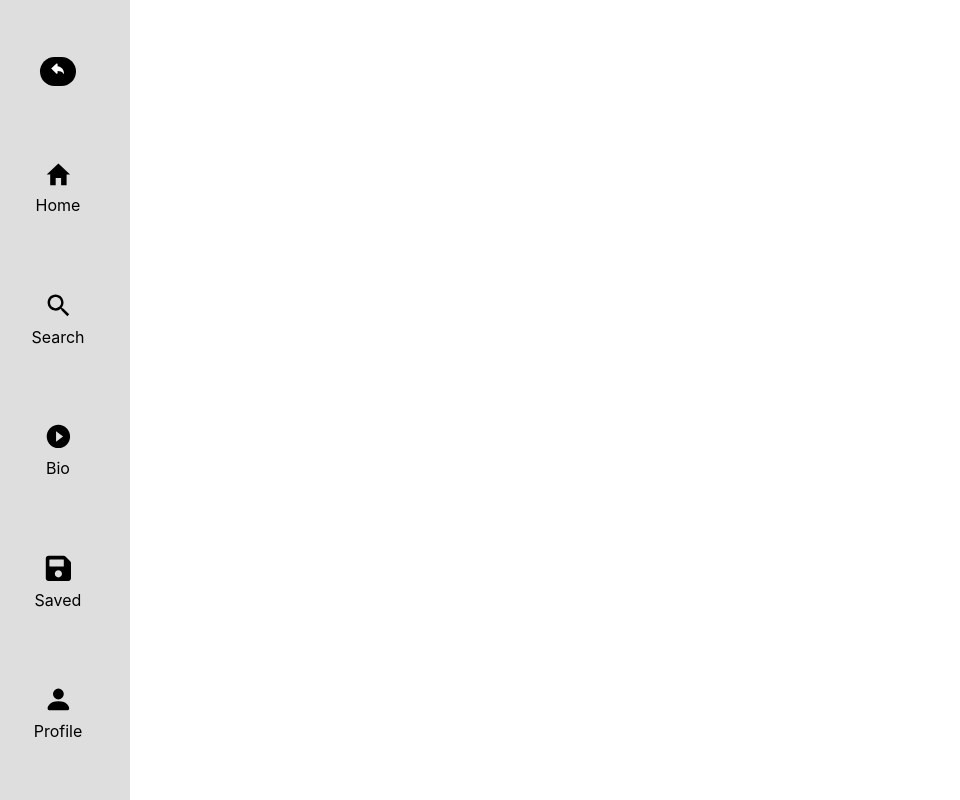
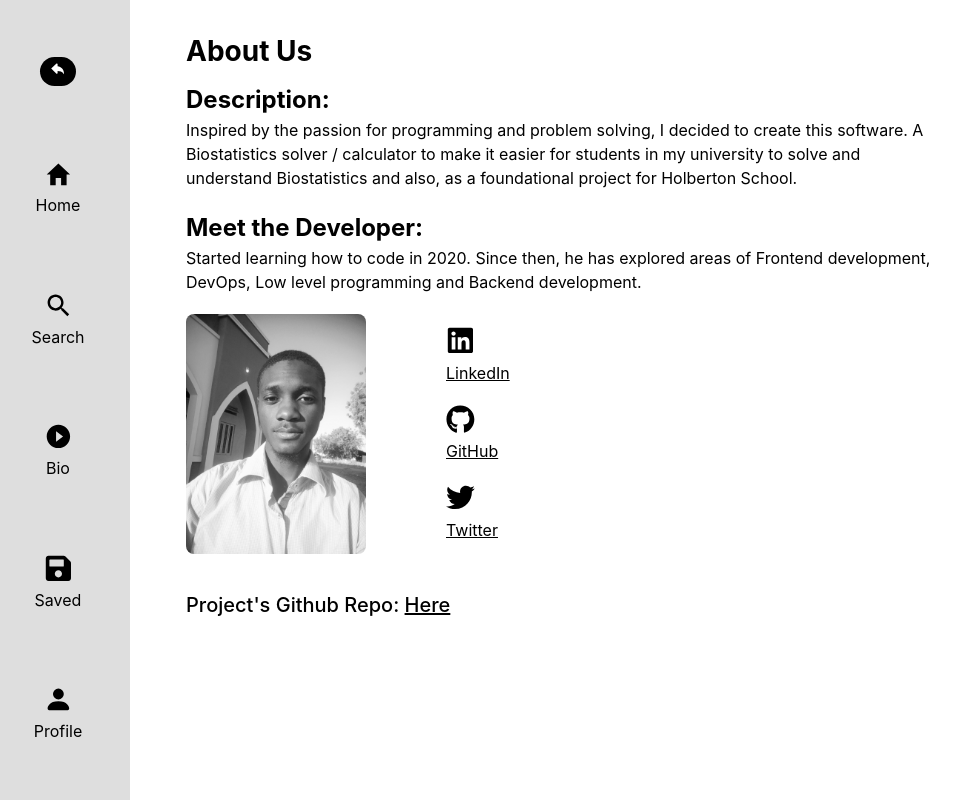
Before and after one commit to scisamir/bster, a React (Vite) app in the folder client/: page /about in a window 1280 px wide. Shown: the whole page, without its empty margins (14-974 px from the left). Built offline with nearby package versions, Linux system fonts and the light colour scheme.

Commit message:
about section

```diff
--- a/client/index.html
+++ b/client/index.html
@@ -2,7 +2,7 @@
 <html lang="en">
   <head>
     <meta charset="UTF-8" />
-    <link rel="icon" type="image/svg+xml" href="" />
+    <link rel="icon" type="image/svg+xml" href="./src/assets/logo.jpeg" />
     <meta name="viewport" content="width=device-width, initial-scale=1.0" />
     <title>Vite + React</title>
   </head>
--- a/client/src/App.jsx
+++ b/client/src/App.jsx
@@ -1,11 +1,13 @@
 import './App.css'
 import { BrowserRouter, Routes, Route } from 'react-router-dom'
-import Correlation from './components/Correlation/Correlation'
-import Home from './components/Home/Home'
+import Correlation from './components/correlation/Correlation'
+import Home from './components/home/Home'
 import NoPage from './components/NoPage'
-import Topics from './components/Topics/Topics'
+import Topics from './components/topics/Topics'
 import Layout from './components/layout/Layout'
-import SavedSolutions from './components/savedSolutions/savedSolutions'
+import SavedSolutions from './components/savedSolutions/SavedSolutions'
+import About from './components/about/About'
+import Profile from './components/profile/Profile'
 import { useState, useEffect } from 'react'
 
 
@@ -32,6 +34,8 @@ function App() {
           <Route path='topics' element={<Topics />} />
           <Route path='correlation' element={<Correlation savedSolutions={savedSolutions} setSavedSolutions={setSavedSolutions} />} />
           <Route path='saved' element={<SavedSolutions savedSolutions={savedSolutions} setSavedSolutions={setSavedSolutions} />} />
+          <Route path='about' element={<About />} />
+          <Route path='profile' element={<Profile />} />
         </Route>
         <Route path='*' element={<NoPage />} />
       </Routes>
--- /dev/null
+++ b/client/src/components/about/About.css
@@ -0,0 +1,48 @@
+section#about h1 {
+    font-size: 28px;
+    padding-top: 30px;
+    padding-bottom: 10px;
+}
+
+section#about > p > span,
+section#about > p#meet_me {
+    display: inline-block;
+    width: 70%;
+}
+
+section#about > h2 {
+    margin-top: 20px;
+}
+
+section#about > div {
+    display: flex;
+    gap: 80px;
+    align-items: center;
+    margin-bottom: 36px;
+    margin-top: 20px;
+    flex-wrap: wrap
+}
+
+section#about > div > img {
+    height: 240px;
+    border-radius: 8px;
+}
+
+section#about > div > div {
+    display: flex;
+    flex-direction: column;
+    gap: 20px;
+}
+
+section#about > div > div > * {
+    color: #000;
+}
+
+section#about p#project_repo {
+    font-size: 20px;
+    font-weight: 500;
+}
+
+section#about p#project_repo > a {
+    color: #000;
+}
--- /dev/null
+++ b/client/src/components/about/About.jsx
@@ -0,0 +1,38 @@
+import './About.css'
+import { FaLinkedin, FaGithub, FaTwitter } from "react-icons/fa";
+import Samir from '../../assets/samir.jpg';
+
+function About() {
+    return (
+        <section id="about">
+            <h1>About Us</h1>
+            <p><h2>Description: </h2><span>Inspired by the passion for programming and problem solving, I decided to
+            create this software. A Biostatistics solver / calculator to make it easier for students in my
+            university to solve and understand Biostatistics and also, as a foundational project for
+            Holberton School.</span></p>
+            <h2>Meet the Developer:</h2>
+            <p id='meet_me'>Started learning how to code in 2020. Since then, he has explored areas of Frontend development, DevOps, Low level programming and Backend development.</p>
+            <div>
+                <img src={Samir} alt="" />
+                <div>
+                    <a href="https://www.linkedin.com/in/scisamir">
+                        <FaLinkedin fontSize='1.8rem' />
+                        <p>LinkedIn</p>
+                    </a>
+                    <a href="http://github.com/scisamir">
+                        <FaGithub fontSize='1.8rem' />
+                        <p>GitHub</p>
+                    </a>
+                    <a href="https://twitter.com/ScientistSamir">
+                        <FaTwitter fontSize='1.8rem' />
+                        <p>Twitter</p>
+                    </a>
+                </div>
+            </div>
+
+            <p id='project_repo'>Project's Github Repo: <a href="https://github.com/scisamir/bster">Here</a></p>
+        </section>
+    )
+}
+
+export default About
--- a/client/src/components/home/Home.css
+++ b/client/src/components/home/Home.css
@@ -25,6 +25,21 @@ section#home div#intro {
     text-align: center;
 }
 
+section#home div#intro > div {
+    position: absolute;
+    right: 24px;
+    top: 24px;
+    display: flex;
+    gap: 30px;
+}
+
+section#home div#intro > div > * {
+    font-size: 20px;
+    color: #000;
+    text-decoration: none;
+    font-weight: 600;
+}
+
 section#home div#intro img {
     margin-bottom: 20px;
 }
@@ -49,10 +64,17 @@ section#home div#intro button {
     padding: 15px 12px;
     border-radius: 8px;
     border: none;
-    background-color: #7fffd4;
+    background-color: #000;
     margin: 40px auto 0 auto;
     font-weight: 600;
     font-size: 20px;
     cursor: pointer;
-    color: #333;
+    color: #fff;
 }
+
+section#home div#intro > a#copyright {
+    position: absolute;
+    bottom: 20px;
+    right: 24px;
+    font-weight: 500;
+}
--- a/client/src/components/home/Home.jsx
+++ b/client/src/components/home/Home.jsx
@@ -10,11 +10,16 @@ function Home() {
                 <img src={banner} alt="bster banner image" />
             </div>
             <div id="intro">
+                <div>
+                    <Link to='/topics'>Feature</Link>
+                    <Link to='/about'>About</Link>
+                </div>
                 <img src={logo} alt="bster logo" id="logo" />
                 <h1>Bster</h1>
                 <p>Solving Biostatistics questions has never been easier! Just input the parameters and get your answers in split seconds!</p>
                 <p>OCR and automatic solving coming soon :)</p>
                 <Link to='/topics'><button>Get Started</button></Link>
+                <a href="https://scisamir.vercel.app" id='copyright'>&#9400; Samir Idris, {(new Date()).getFullYear()}</a>
             </div>
         </section>
     )
--- a/client/src/components/layout/Layout.jsx
+++ b/client/src/components/layout/Layout.jsx
@@ -27,7 +27,7 @@ function Layout() {
                     <IoMdSearch fontSize='1.8rem' />
                     <span>Search</span>
                 </Link>
-                <Link to='/' className='nav_links'>
+                <Link to='/about' className='nav_links'>
                     <IoMdPlayCircle fontSize='1.8rem' />
                     <span>Bio</span>
                 </Link>
@@ -35,7 +35,7 @@ function Layout() {
                     <FaSave fontSize='1.8rem' />
                     <span>Saved</span>
                 </Link>
-                <Link to='*' className='nav_links'>
+                <Link to='/profile' className='nav_links'>
                     <BsFillPersonFill fontSize='1.8rem' />
                     <span>Profile</span>
                 </Link>
--- /dev/null
+++ b/client/src/components/profile/Profile.jsx
@@ -0,0 +1,7 @@
+function Profile() {
+    return (
+        <h1 style={{fontSize: '32px', textAlign: 'center', paddingTop: '24px'}}>Coming Soon!</h1>
+    )
+}
+
+export default Profile
--- a/client/src/components/savedSolutions/SavedSolutions.css
+++ b/client/src/components/savedSolutions/SavedSolutions.css
@@ -1,6 +1,12 @@
 section#saved_solutions h2 {
     margin-bottom: 30px;
     padding-top: 30px;
+}
+
+section#saved_solutions > div {
+    display: flex;
+    gap: 20px;
+    flex-wrap: wrap;
 }
 
 section#saved_solutions .saved_box {
@@ -9,6 +15,14 @@ section#saved_solutions .saved_box {
     background-color: #dedede;
     border-radius: 8px;
     margin-bottom: 20px;
+    position: relative;
+}
+
+section#saved_solutions .saved_box span {
+    position: absolute;
+    right: 0;
+    padding: 10px 10px;
+    font-weight: 500;
 }
 
 section#saved_solutions h3 {
--- a/client/src/components/savedSolutions/SavedSolutions.jsx
+++ b/client/src/components/savedSolutions/SavedSolutions.jsx
@@ -17,17 +17,20 @@ function SavedSolutions({ savedSolutions, setSavedSolutions }) {
     return (
         <section id="saved_solutions">
             <h2>Your Saved Calculations</h2>
+            <div>
                 {savedSolutions ?
                     Object.entries(savedSolutions).map(([key, value]) => (
                         Array.isArray(value) && value.map((value2, key2) => (
                             <div key={`${key}_${value2.id}`} className="saved_box">
                                 <h3>{key}</h3>
+                                <span>{value2.date}</span>
                                 <p key={key2}>Answer: {value2.correlationSolution.correlationR}</p>
                                 <button onClick={() => handleViewSaved(key, value2)}>View</button>
                             </div>
                         ))
                     )) : (<p>No Saved Solutions</p>)
                 }
+            </div>
         </section>
     )
 }
--- a/client/src/index.css
+++ b/client/src/index.css
@@ -13,3 +13,7 @@
   padding: 0;
   box-sizing: border-box;
 }
+
+body {
+  background-color: #fff;
+}
```
Also changed, not shown: client/src/components/correlation/Correlation.jsx (+13 -7 lines), client/src/assets/samir.jpg (added). Lines whose indentation alone changed are shown as unchanged.
